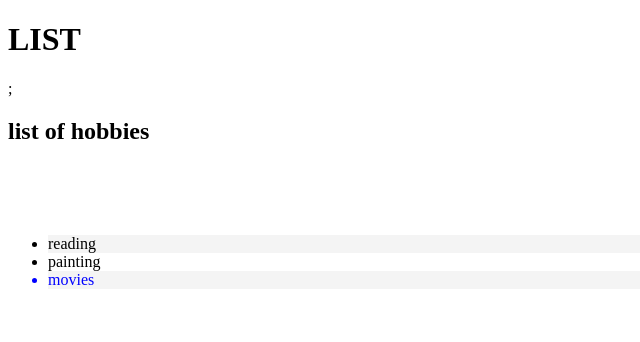
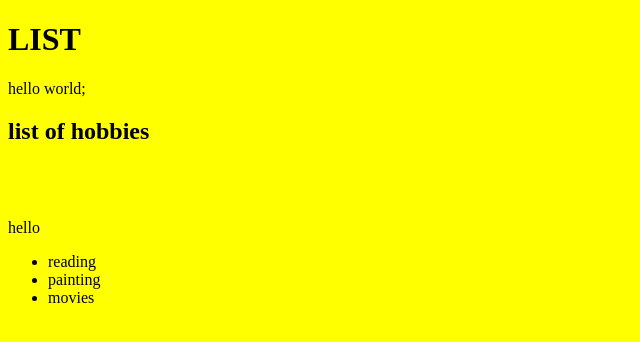
Before and after one commit to ankitak1510/watermelon, a website: page dom2.html in a window 1280 px wide. Shown: the whole page, without its empty margins (0-640 px from the left). Drawn offline with Linux system fonts and the light colour scheme.

Commit message:
insertb
Signed-off-by: ankita kumari <ankitak.151098@gmail.com>

```diff
--- a/dom2.html
+++ b/dom2.html
@@ -6,14 +6,16 @@
     <meta name="viewport" content="width=device-width, initial-scale=1.0">
     <title>Document</title>
 </head>
-<body>
+<body id="body">
     <h1 id="fheader">LIST</h1>;
-    <h2 class="sheader">list of hobbies </h2><br><br><br>
+    <div class="container">
+    <h2 class="sheader">list of hobbies </h2><br><br><br></div>
     <ul id="items" class="listgroup">
     <li class="listgroupitem">reading</li>
     <li class="listgroupitem">painting</li>
     <li class="listgroupitem">movies</li>
     </ul>
+
     <script src="dom2.js"></script>
 
 </body>
--- a/dom2.js
+++ b/dom2.js
@@ -10,14 +10,48 @@
 //console.log(li[2]);
 //li[2].style.backgroundColor='green';
 
-var lastitem= document.querySelector('.listgroupitem:last-child');
-lastitem.style.color='blue';
+//var lastitem= document.querySelector('.listgroupitem:last-child');
+//lastitem.style.color='blue';
 
-var titles=document.querySelectorAll('.sheader');
-console.log(titles);
-titles.textContent='hello';
+//var titles=document.querySelectorAll('.sheader');
+//console.log(titles);
+//titles.textContent='hello';
 
-var odd= document.querySelectorAll('li:nth-child(odd');
-for(var i=0;i<odd.length;i++){
-    odd[i].style.backgroundColor='#f4f4f4';
-}
+//var odd= document.querySelectorAll('li:nth-child(odd');
+//for(var i=0;i<odd.length;i++){
+  //  odd[i].style.backgroundColor='#f4f4f4';
+//}
+
+var itemlist= document.querySelector('#items');
+console.log(itemlist.parentElement);
+itemlist.parentElement.style.backgroundColor='yellow';
+console.log(itemlist.parentNode.parentNode);
+console.log(itemlist.childNode);
+console.log(itemlist.nextSibling);
+console.log(itemlist.previousSibling);
+
+//var newdiv= document.createElement('div');
+//newdiv.className='hello';
+//newdiv.id='hello1';
+//newdiv.setAttribute('title','hello div');
+//var newdivtext= document.createTextNode('hello world');
+//newdiv.appendChild(newdivtext);
+ // container= document.querySelector('container');
+
+ //container.insertBefore(newdiv,sheader);
+
+ //console.log(newdiv);
+
+
+console.log(itemlist.parentElement);
+
+let body=document.getElementById('body');
+let list=document.body.childNodes[2];
+let item1=document.body.childNodes[4];
+let hellow=document.createTextNode("hello world")
+let hello=document.createTextNode("hello");
+body.insertBefore(hellow, list);
+
+body.insertBefore(hello, item1);
+
+console.log(body.childElementCount);
```
